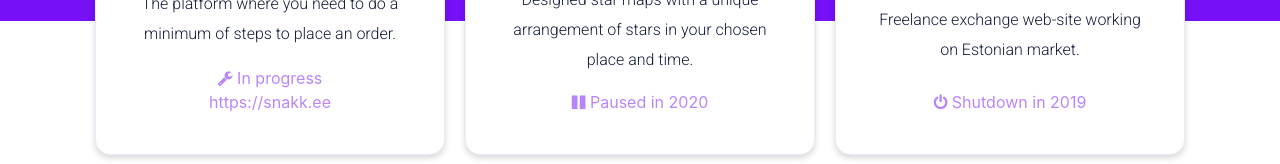
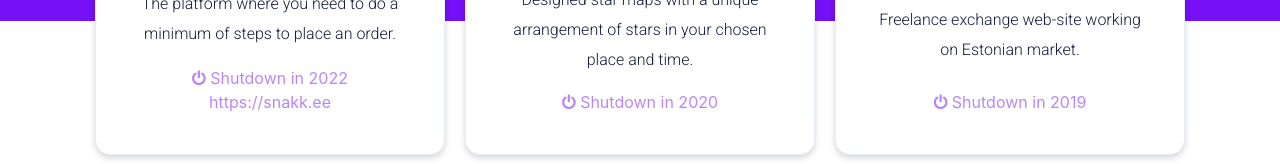
Before and after one commit to Rzr7/profile, a plain HTML site: page index.html in a window 1280 px wide. Shown: the part 3609-3773 px from the top of the page. Drawn offline with nearby package versions, Linux system fonts and the light colour scheme.

Commit message:
Update index.html

```diff
--- a/index.html
+++ b/index.html
@@ -161,7 +161,7 @@
                 <div class="logo"><img src="assets/img/startup/snakk/logo.svg"></div>
                 <div class="description">The platform where you need to do a minimum of steps to place an order.</div>
                 <div class="status">
-                    <i class="fa fa-wrench"></i> In progress
+                    <i class="fa fa-power-off"></i> Shutdown in 2022
                     <div class="link"><a target="_blank" style="opacity: 1;" href="https://snakk.ee">https://snakk.ee</a></div>
                 </div>
             </div>
@@ -169,7 +169,7 @@
             <div class="startup-block">
                 <div class="logo"><img src="assets/img/startup/skymap/logo.png"></div>
                 <div class="description">Designed star maps with a unique arrangement of stars in your chosen place and time.</div>
-                <div class="status"><i class="fa fa-pause"></i> Paused in 2020</div>
+                <div class="status"><i class="fa fa-power-off"></i> Shutdown in 2020</div>
             </div>
 
             <div class="startup-block">
```
